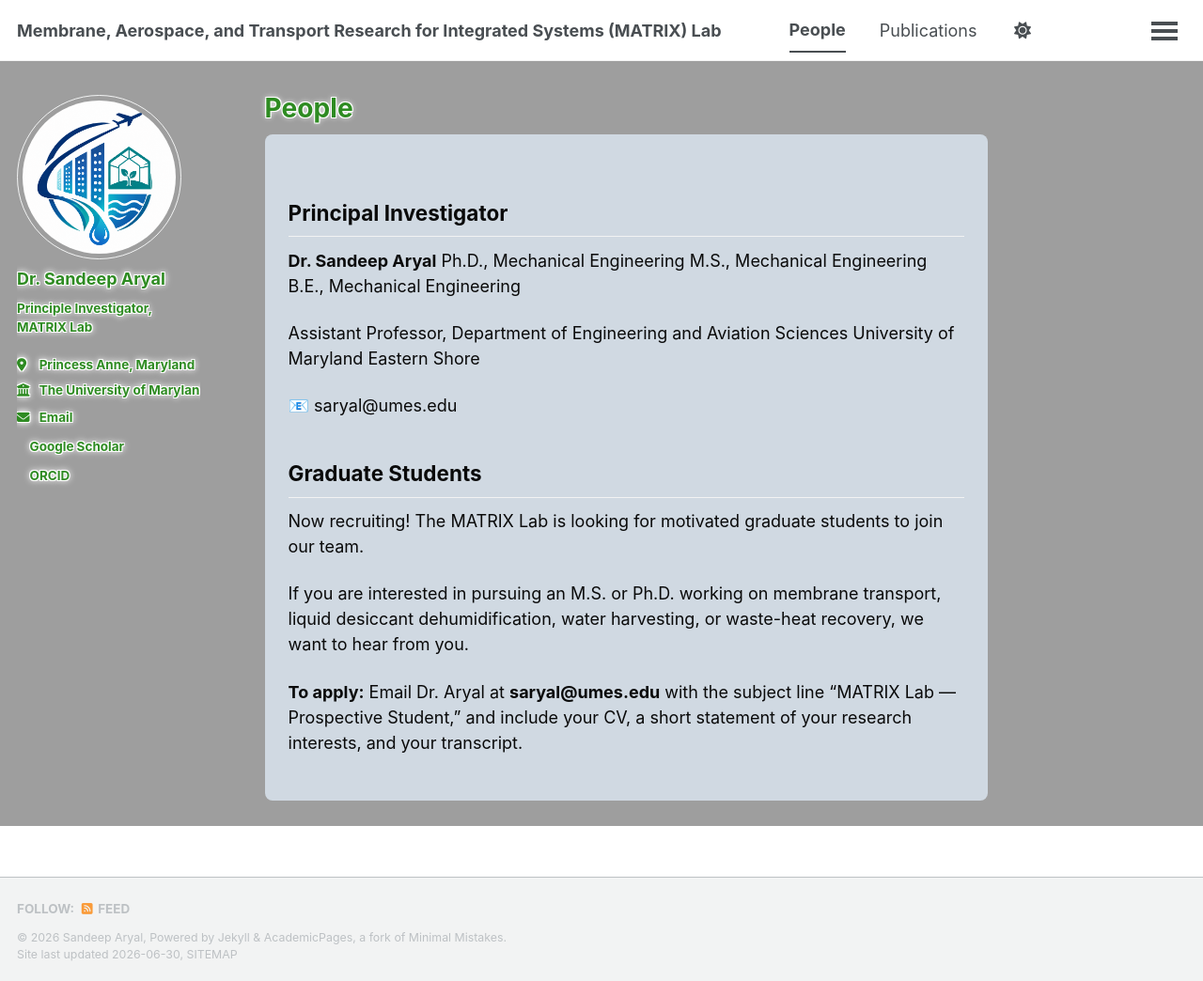
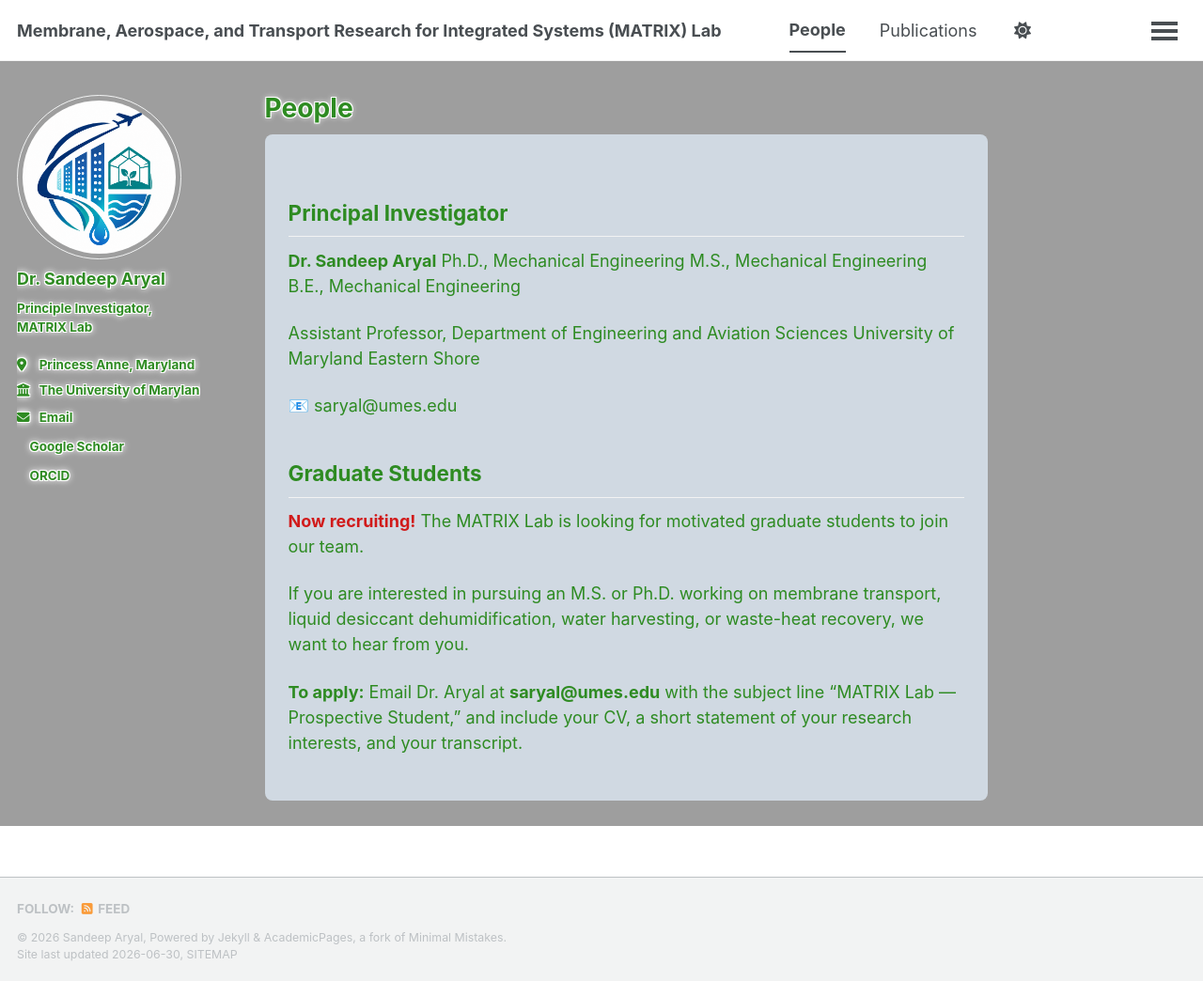
Before and after one commit to saryal111/saryal111.github.io, a Jekyll site: the page built from _pages/people.md, in a window 1280 px wide and 1044 px high. Shown: the whole window at 94% size. Built offline with Jekyll 4.4.1, drawn with Linux system fonts in a browser that asks for light colours; a style sheet for code colours, icons or effects is not loaded.

Commit message:
Update main.scss

```diff
--- a/assets/css/main.scss
+++ b/assets/css/main.scss
@@ -111,3 +111,16 @@ a.site-title {
   color: #2e8b22 !important;
   font-weight: 700 !important;
 }
+/* People page only — green text */
+.people-page,
+.people-page h2,
+.people-page p,
+.people-page strong {
+  color: #2e8b22 !important;
+}
+
+/* "Now recruiting" in red */
+.people-page .recruiting {
+  color: #d11a1a !important;
+  font-weight: 700 !important;
+}
```
